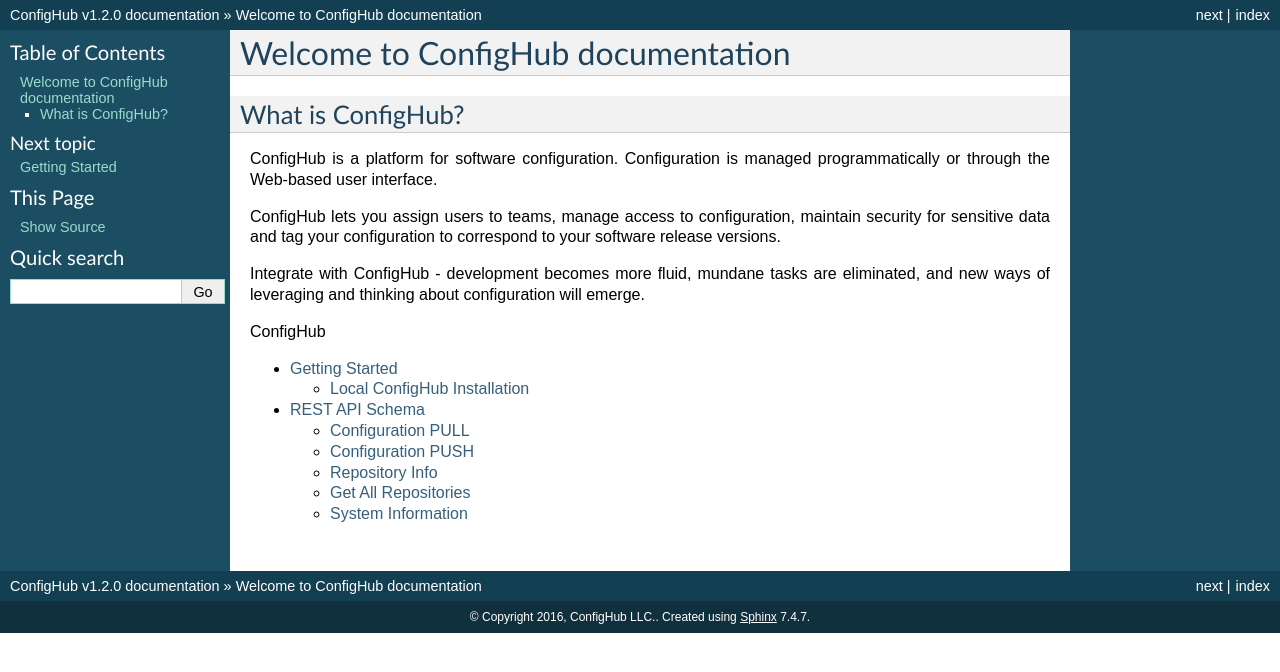
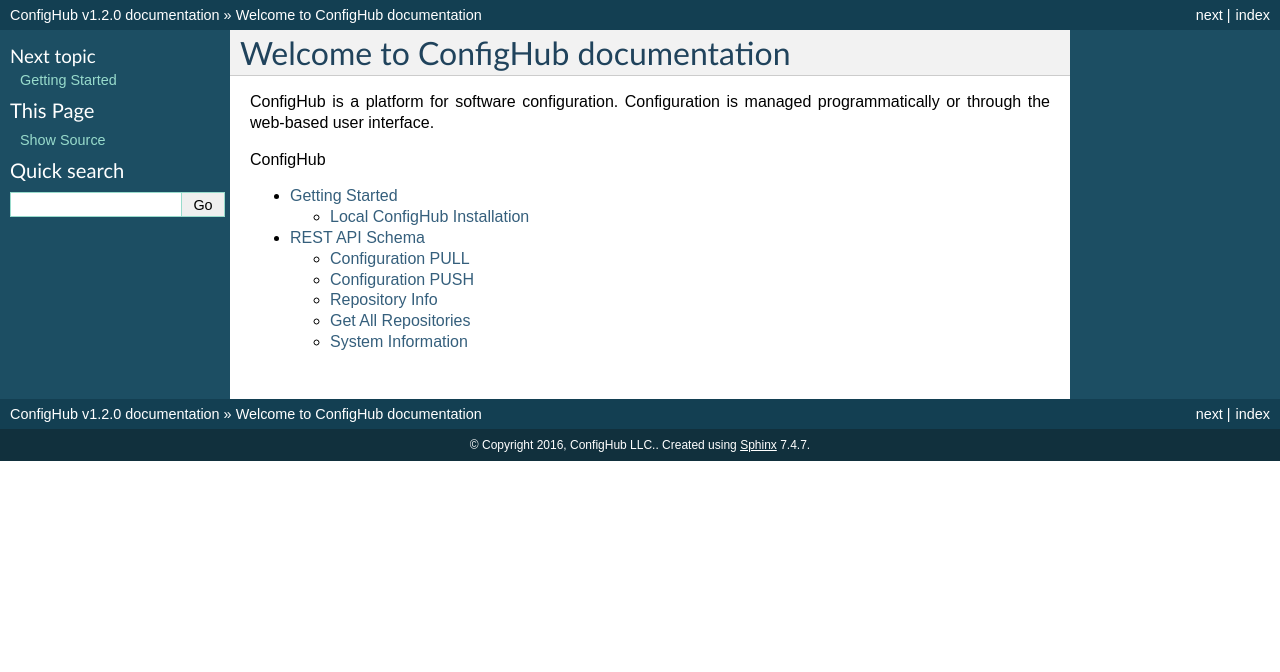
Before and after one commit to ConfigHubPub/Docs, a Sphinx documentation site: the page built from documentation/index.rst, in a window 1280 px wide. Shown: the top 672 px of the page. Built offline with Sphinx 7.4.7, drawn with Linux system fonts in a browser that asks for light colours.

```diff
--- a/documentation/index.rst
+++ b/documentation/index.rst
@@ -6,17 +6,8 @@
 Welcome to ConfigHub documentation
 ==================================
 
-What is ConfigHub?
-~~~~~~~~~~~~~~~~~~
-
 ConfigHub is a platform for software configuration.  Configuration is managed
-programmatically or through the Web-based user interface.
-
-ConfigHub lets you assign users to teams, manage access to configuration, maintain security for sensitive
-data and tag your configuration to correspond to your software release versions.
-
-Integrate with ConfigHub - development becomes more fluid, mundane tasks are eliminated, and new ways of
-leveraging and thinking about configuration will emerge.
+programmatically or through the web-based user interface.
 
 
 .. toctree::
--- a/documentation/pages/schema/system.rst
+++ b/documentation/pages/schema/system.rst
@@ -5,6 +5,9 @@ System Information
 
 API returns details of ConfigHub License and version.
 
+.. raw:: html
+
+   <i class="fa fa-inbox"></i>
 
 - API URL:  ``https://confighub-api/rest/info/system``
 
```
